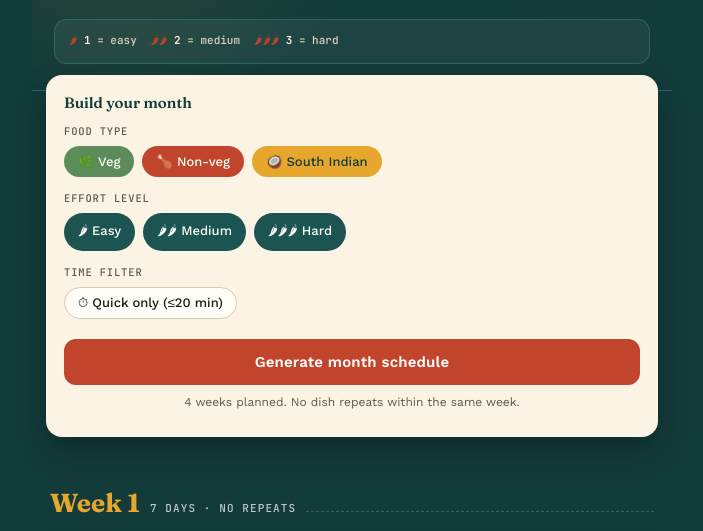
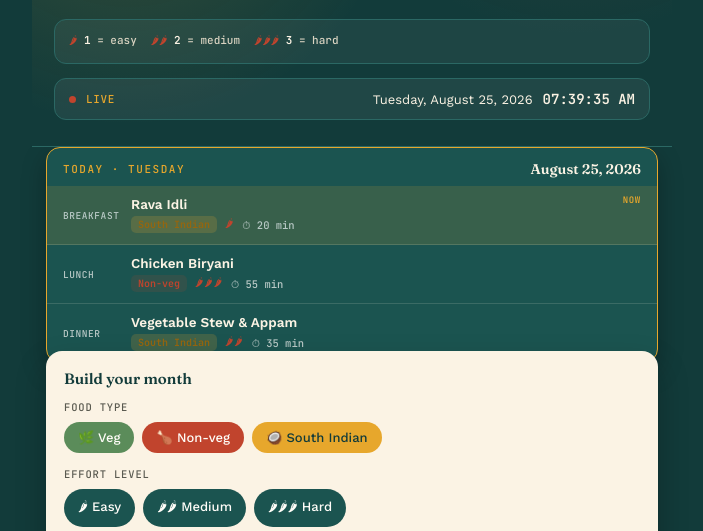
Before and after one commit to masskingslin/busywomen-cook-schedule, a plain HTML site: page index.html in a window 1280 px wide. Both pictures are taken after a click on the button "Generate month schedule". Shown: the part 229-760 px from the top of the page, without its empty margins (288-991 px from the left). Drawn offline with nearby package versions, Linux system fonts and the light colour scheme.

Commit message:
Add files via upload

```diff
--- a/index.html
+++ b/index.html
@@ -85,6 +85,112 @@
   }
   .legend span.pep{color:var(--chili);}
   .legend b{color:var(--cream);font-weight:600;}
+
+  /* LIVE CLOCK STRIP */
+  .live-strip{
+    display:flex;
+    align-items:center;
+    justify-content:space-between;
+    gap:10px;
+    background:rgba(255,255,255,0.06);
+    border:1px solid var(--teal-line);
+    border-radius:12px;
+    padding:11px 14px;
+    margin-top:14px;
+  }
+  .live-strip .live-dot{
+    width:7px;height:7px;border-radius:50%;
+    background:var(--chili);
+    box-shadow:0 0 0 0 rgba(193,68,45,0.6);
+    animation:pulse 1.6s infinite;
+    flex-shrink:0;
+  }
+  @keyframes pulse{
+    0%{box-shadow:0 0 0 0 rgba(193,68,45,0.55);}
+    70%{box-shadow:0 0 0 7px rgba(193,68,45,0);}
+    100%{box-shadow:0 0 0 0 rgba(193,68,45,0);}
+  }
+  .live-strip .live-text{
+    font-family:'JetBrains Mono', monospace;
+    font-size:11px;
+    letter-spacing:.06em;
+    text-transform:uppercase;
+    color:var(--turmeric);
+    flex-shrink:0;
+  }
+  .live-strip .live-date{
+    flex:1;
+    text-align:right;
+    font-family:'Work Sans', sans-serif;
+    font-size:13px;
+    color:var(--cream);
+  }
+  .live-strip .live-time{
+    font-family:'JetBrains Mono', monospace;
+    font-weight:600;
+    font-size:14px;
+    color:var(--cream);
+    white-space:nowrap;
+  }
+
+  /* TODAY CARD */
+  .today-card{
+    background:var(--teal-mid);
+    border:1.5px solid var(--turmeric);
+    border-radius:14px;
+    margin:0 14px 4px;
+    overflow:hidden;
+    box-shadow:0 10px 24px rgba(0,0,0,0.28);
+  }
+  .today-card .today-head{
+    display:flex;
+    align-items:center;
+    justify-content:space-between;
+    padding:12px 16px 8px;
+  }
+  .today-card .today-head .eyebrow{margin:0;}
+  .today-card .today-head .today-date{
+    font-family:'Fraunces', serif;
+    font-weight:600;
+    font-size:14px;
+    color:var(--cream);
+  }
+  .today-card .meal-row{border-bottom-color:rgba(251,243,228,0.14);}
+  .today-card .meal-icon{color:#B9C9C6;}
+  .today-card .meal-name{color:var(--cream);}
+  .today-card .time-badge{color:#B9C9C6;}
+  .today-card .meal-row.current{
+    background:rgba(231,167,44,0.14);
+    position:relative;
+  }
+  .today-card .meal-row.current::before{
+    content:"NOW";
+    position:absolute;
+    right:16px;
+    top:8px;
+    font-family:'JetBrains Mono', monospace;
+    font-size:9px;
+    letter-spacing:.08em;
+    color:var(--turmeric);
+    font-weight:700;
+  }
+
+  .day-card.is-today{
+    border:1.5px solid var(--turmeric);
+    box-shadow:0 8px 20px rgba(231,167,44,0.22);
+  }
+  .day-card.is-today .day-title{
+    color:var(--turmeric);
+  }
+  .day-card.is-today .day-title::after{
+    content:" · today";
+    font-family:'JetBrains Mono', monospace;
+    font-size:10px;
+    text-transform:uppercase;
+    letter-spacing:.06em;
+    color:var(--chili);
+    font-weight:600;
+  }
 
   /* FILTER PANEL */
   .panel{
@@ -285,7 +391,15 @@
       <span><span class="pep">🌶🌶</span> <b>2</b> = medium</span>
       <span><span class="pep">🌶🌶🌶</span> <b>3</b> = hard</span>
     </div>
+    <div class="live-strip">
+      <span class="live-dot"></span>
+      <span class="live-text">Live</span>
+      <span class="live-date" id="liveDate"></span>
+      <span class="live-time" id="liveTime"></span>
+    </div>
   </div>
+
+  <div id="todaySlot"></div>
 
   <div class="panel">
     <h2>Build your month</h2>
@@ -415,6 +529,34 @@ let state = {
   quickOnly: false,
 };
 
+// ---------- LIVE CLOCK ----------
+function tickClock(){
+  const now = new Date();
+  const dateStr = now.toLocaleDateString(undefined, {weekday:'long', year:'numeric', month:'long', day:'numeric'});
+  const timeStr = now.toLocaleTimeString(undefined, {hour:'2-digit', minute:'2-digit', second:'2-digit'});
+  const dEl = document.getElementById('liveDate');
+  const tEl = document.getElementById('liveTime');
+  if(dEl) dEl.textContent = dateStr;
+  if(tEl) tEl.textContent = timeStr;
+}
+tickClock();
+setInterval(tickClock, 1000);
+
+// ---------- TODAY MAPPING ----------
+// Maps "right now" onto the generated 4-week template: which week-of-month
+// (clamped 1-4) and which weekday row (Mon..Sun) today corresponds to.
+function getTodayInfo(){
+  const now = new Date();
+  const dayOfMonth = now.getDate();
+  const weekIndex = Math.min(3, Math.floor((dayOfMonth - 1) / 7)); // 0-3
+  const dayIndex = (now.getDay() + 6) % 7; // Monday=0 ... Sunday=6
+  const hour = now.getHours();
+  let currentMeal = 'breakfast';
+  if(hour >= 11 && hour < 16) currentMeal = 'lunch';
+  else if(hour >= 16 || hour < 5) currentMeal = 'dinner';
+  return {weekIndex, dayIndex, currentMeal, now};
+}
+
 // ---------- FILTER CHIP WIRING ----------
 function wireChips(containerId, targetSet, singleToggleVal){
   document.querySelectorAll('#'+containerId+' .chip').forEach(chip=>{
@@ -531,10 +673,11 @@ function generateSchedule(){
   return weeks;
 }
 
-function dishRowHTML(label, dish){
+function dishRowHTML(label, dish, mealKey, currentMeal){
   if(!dish) return '';
+  const isNow = mealKey && mealKey===currentMeal;
   return `
-    <div class="meal-row">
+    <div class="meal-row${isNow ? ' current':''}">
       <div class="meal-icon">${label}</div>
       <div class="meal-main">
         <p class="meal-name">${dish.name}</p>
@@ -547,14 +690,36 @@ function dishRowHTML(label, dish){
     </div>`;
 }
 
+function renderTodayCard(weeks){
+  const slot = document.getElementById('todaySlot');
+  if(!weeks){ slot.innerHTML = ''; return; }
+  const info = getTodayInfo();
+  const week = weeks[info.weekIndex];
+  const today = week ? week[info.dayIndex] : null;
+  if(!today){ slot.innerHTML = ''; return; }
+  const dateStr = info.now.toLocaleDateString(undefined, {month:'long', day:'numeric', year:'numeric'});
+  slot.innerHTML = `
+    <div class="today-card">
+      <div class="today-head">
+        <p class="eyebrow">Today &middot; ${today.day}</p>
+        <span class="today-date">${dateStr}</span>
+      </div>
+      ${dishRowHTML('Breakfast', today.breakfast, 'breakfast', info.currentMeal)}
+      ${dishRowHTML('Lunch', today.lunch, 'lunch', info.currentMeal)}
+      ${dishRowHTML('Dinner', today.dinner, 'dinner', info.currentMeal)}
+    </div>`;
+}
+
 function renderSchedule(weeks){
   const out = document.getElementById('scheduleOutput');
   if(!weeks){ return; }
+  const info = getTodayInfo();
   let html = '';
   weeks.forEach((days, wi)=>{
     html += `<div class="week-head"><span class="wk-num">Week ${wi+1}</span><span class="wk-label">7 days &middot; no repeats</span><hr></div>`;
-    days.forEach(d=>{
-      html += `<div class="day-card">
+    days.forEach((d, di)=>{
+      const isToday = wi===info.weekIndex && di===info.dayIndex;
+      html += `<div class="day-card${isToday ? ' is-today':''}">
         <div class="day-title">${d.day}</div>
         ${dishRowHTML('Breakfast', d.breakfast)}
         ${dishRowHTML('Lunch', d.lunch)}
@@ -563,6 +728,7 @@ function renderSchedule(weeks){
     });
   });
   out.innerHTML = html;
+  renderTodayCard(weeks);
 }
 
 async function saveState(weeks){
@@ -588,6 +754,7 @@ async function loadState(){
         syncChipsToState();
       }
       if(data.weeks){
+        lastWeeks = data.weeks;
         renderSchedule(data.weeks);
         document.getElementById('poolNote').textContent = "Showing your last generated plan.";
       }
@@ -601,14 +768,24 @@ function syncChipsToState(){
   document.querySelectorAll('#time-chips .chip').forEach(c=>c.classList.toggle('active', state.quickOnly));
 }
 
+let lastWeeks = null;
+
 document.getElementById('genBtn').addEventListener('click', ()=>{
   const weeks = generateSchedule();
   if(weeks){
+    lastWeeks = weeks;
     renderSchedule(weeks);
     saveState(weeks);
   }
 });
 
+// Keep the "NOW" meal badge and today-highlight accurate as time passes
+setInterval(()=>{
+  if(lastWeeks){
+    renderTodayCard(lastWeeks);
+  }
+}, 60000);
+
 loadState();
 </script>
 </body>
```
